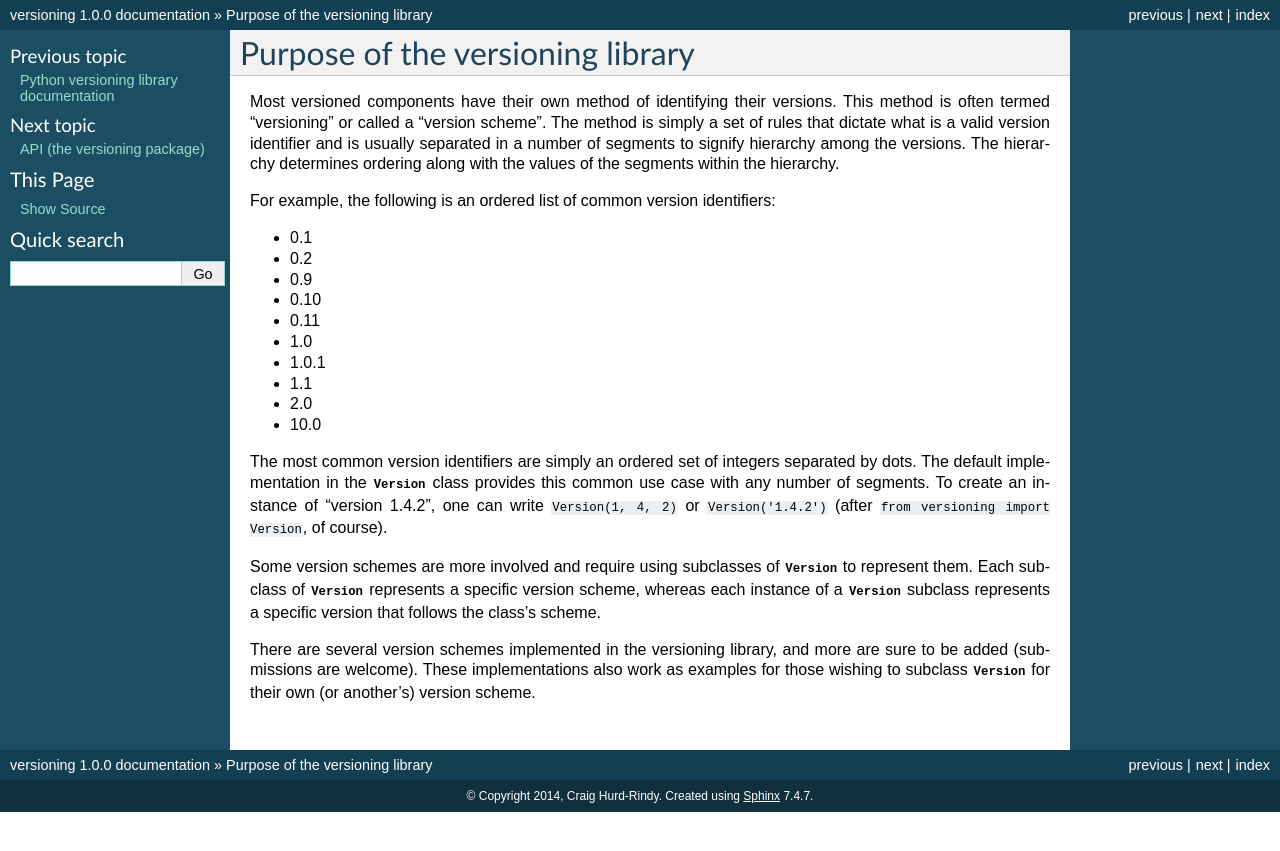
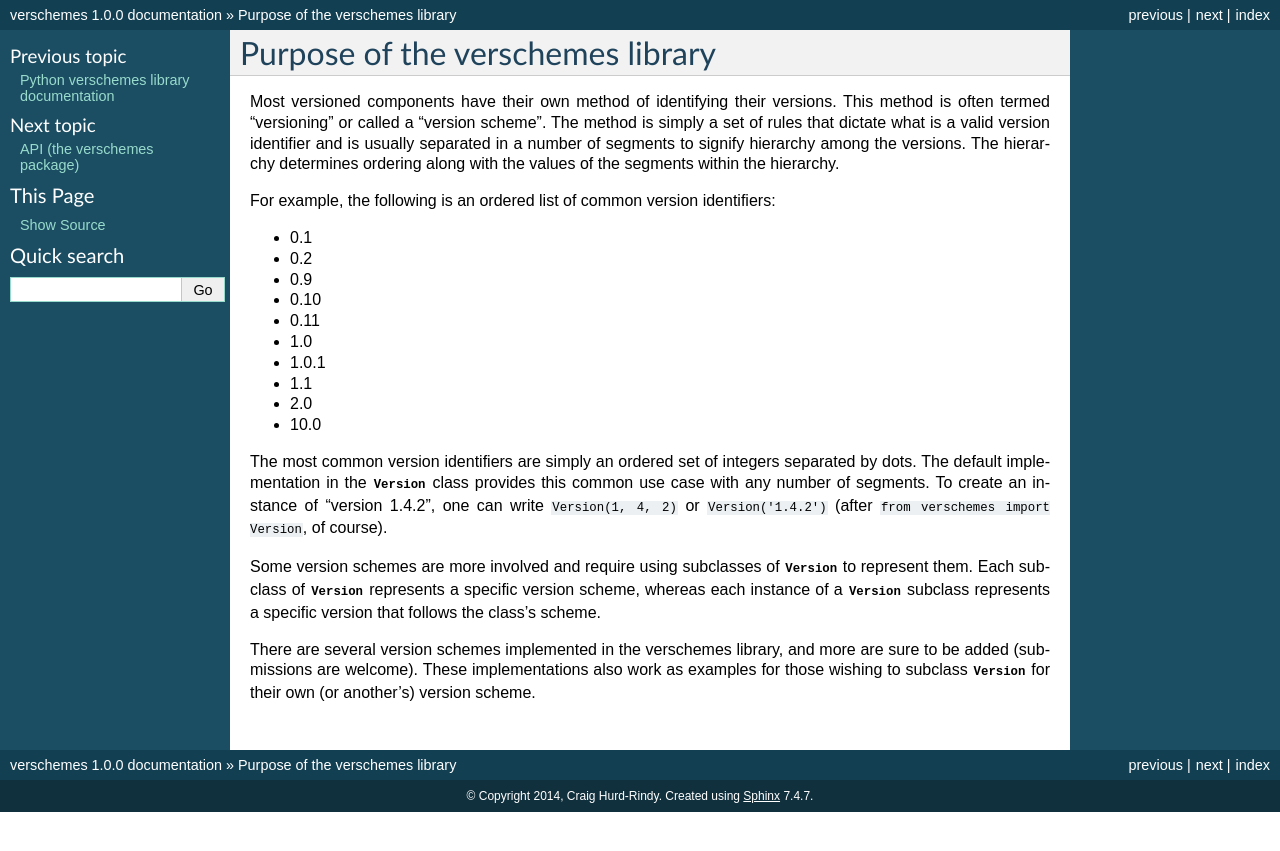
Before and after one commit to gnuworldman/verschemes, a Sphinx documentation site: the page built from docs/purpose.rst, in a window 1280 px wide. Shown: the top 851 px of the page. Built offline with Sphinx 7.4.7, drawn with Linux system fonts in a browser that asks for light colours.

Commit message:
Rename the project and main package to 'verschemes'.

```diff
--- a/docs/conf.py
+++ b/docs/conf.py
@@ -1,7 +1,7 @@
 #!/usr/bin/env python3
 # -*- coding: utf-8 -*-
 #
-# versioning documentation build configuration file, created by
+# verschemes documentation build configuration file, created by
 # sphinx-quickstart on Sun May 18 19:56:38 2014.
 #
 # This file is execfile()d with the current directory set to its
@@ -51,7 +51,7 @@ source_suffix = '.rst'
 master_doc = 'index'
 
 # General information about the project.
-project = 'versioning'
+project = 'verschemes'
 copyright = '2014, Craig Hurd-Rindy'
 
 # The version info for the project you're documenting, acts as replacement for
@@ -205,7 +205,7 @@ latex_elements = {
 # (source start file, target name, title,
 #  author, documentclass [howto, manual, or own class]).
 latex_documents = [
-  ('index', 'versioning.tex', 'versioning Documentation',
+  ('index', 'verschemes.tex', 'verschemes Documentation',
    'Craig Hurd-Rindy', 'manual'),
 ]
 
@@ -235,7 +235,7 @@ latex_documents = [
 # One entry per manual page. List of tuples
 # (source start file, name, description, authors, manual section).
 man_pages = [
-    ('index', 'versioning', 'versioning Documentation',
+    ('index', 'verschemes', 'verschemes Documentation',
      ['Craig Hurd-Rindy'], 1)
 ]
 
@@ -249,8 +249,8 @@ man_pages = [
 # (source start file, target name, title, author,
 #  dir menu entry, description, category)
 texinfo_documents = [
-  ('index', 'versioning', 'versioning Documentation',
-   'Craig Hurd-Rindy', 'versioning', 'One line description of project.',
+  ('index', 'verschemes', 'verschemes Documentation',
+   'Craig Hurd-Rindy', 'verschemes', 'Version identifier management',
    'Miscellaneous'),
 ]
 
@@ -270,13 +270,13 @@ texinfo_documents = [
 # -- Options for Epub output ----------------------------------------------
 
 # Bibliographic Dublin Core info.
-epub_title = 'versioning'
+epub_title = 'verschemes'
 epub_author = 'Craig Hurd-Rindy'
 epub_publisher = 'Craig Hurd-Rindy'
 epub_copyright = '2014, Craig Hurd-Rindy'
 
 # The basename for the epub file. It defaults to the project name.
-#epub_basename = 'versioning'
+#epub_basename = 'verschemes'
 
 # The HTML theme for the epub output. Since the default themes are not optimized
 # for small screen space, using the same theme for HTML and epub output is
--- a/docs/index.rst
+++ b/docs/index.rst
@@ -1,9 +1,9 @@
-.. versioning documentation master file.
+.. verschemes documentation master file.
 
-Python versioning library documentation
+Python verschemes library documentation
 =======================================
 
-The `versioning` package provides easy and customizable version identifier
+The `verschemes` package provides easy and customizable version identifier
 management in Python.
 
 Contents:
--- a/docs/purpose.rst
+++ b/docs/purpose.rst
@@ -1,4 +1,4 @@
-Purpose of the versioning library
+Purpose of the verschemes library
 =================================
 
 Most versioned components have their own method of identifying their versions.
@@ -23,17 +23,17 @@ For example, the following is an ordered list of common version identifiers:
 
 The most common version identifiers are simply an ordered set of integers
 separated by dots.  The default implementation in the
-`Version <versioning.Version>` class provides this common use case with any
+`Version <verschemes.Version>` class provides this common use case with any
 number of segments.  To create an instance of "version 1.4.2", one can write
 ``Version(1, 4, 2)`` or ``Version('1.4.2')``
-(after ``from versioning import Version``, of course).
+(after ``from verschemes import Version``, of course).
 
 Some version schemes are more involved and require using subclasses of
 `Version` to represent them.  Each subclass of `Version` represents a specific
 version scheme, whereas each instance of a `Version` subclass represents a
 specific version that follows the class's scheme.
 
-There are several version schemes implemented in the versioning library, and
+There are several version schemes implemented in the verschemes library, and
 more are sure to be added (submissions are welcome).  These implementations
 also work as examples for those wishing to subclass `Version` for their own
 (or another's) version scheme.
```
Also changed, not shown: README.md (+5 -5 lines), docs/api.rst (+6 -6 lines), setup.py (+4 -4 lines), src/verschemes/__init__.py (+5 -5 lines), 5 other files.
